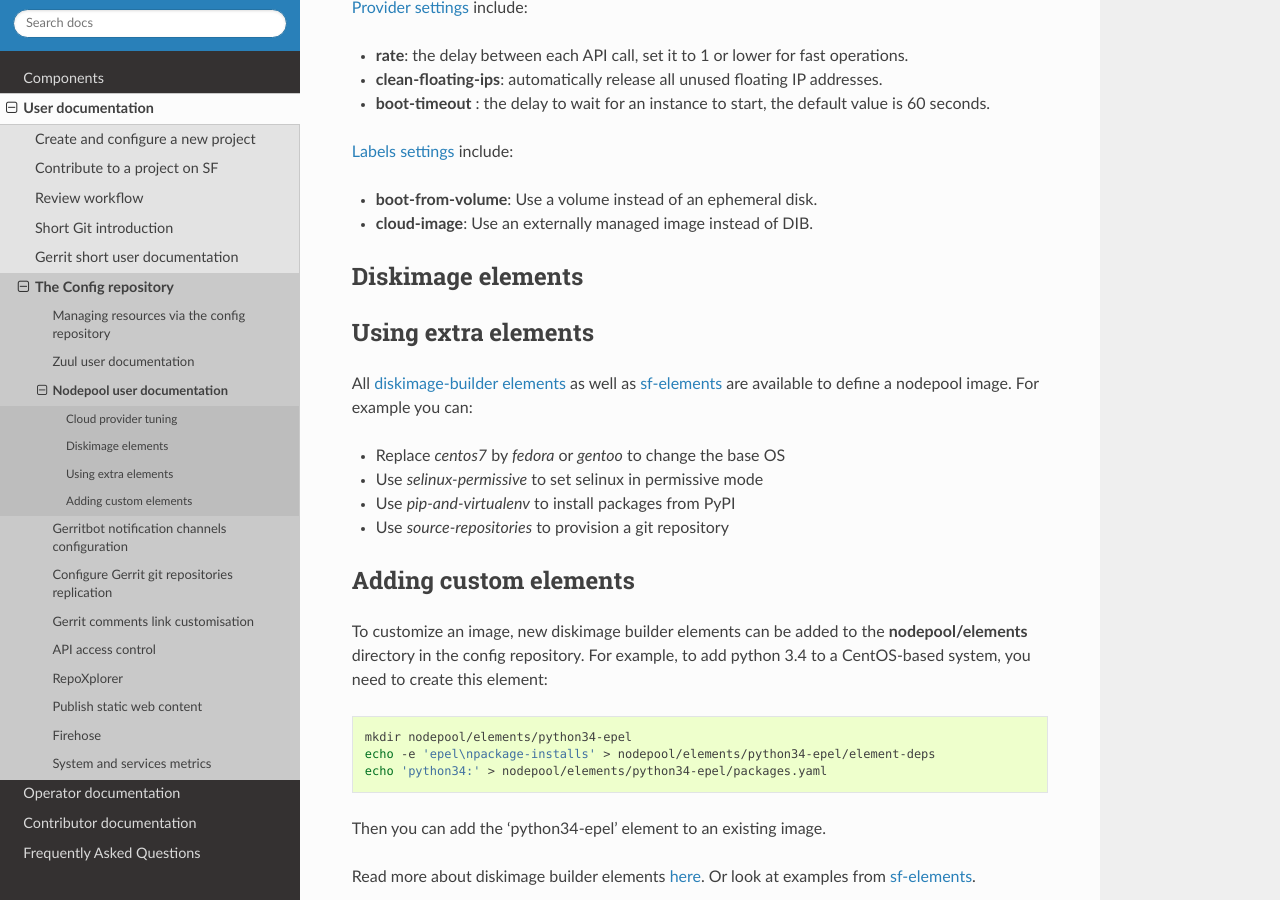
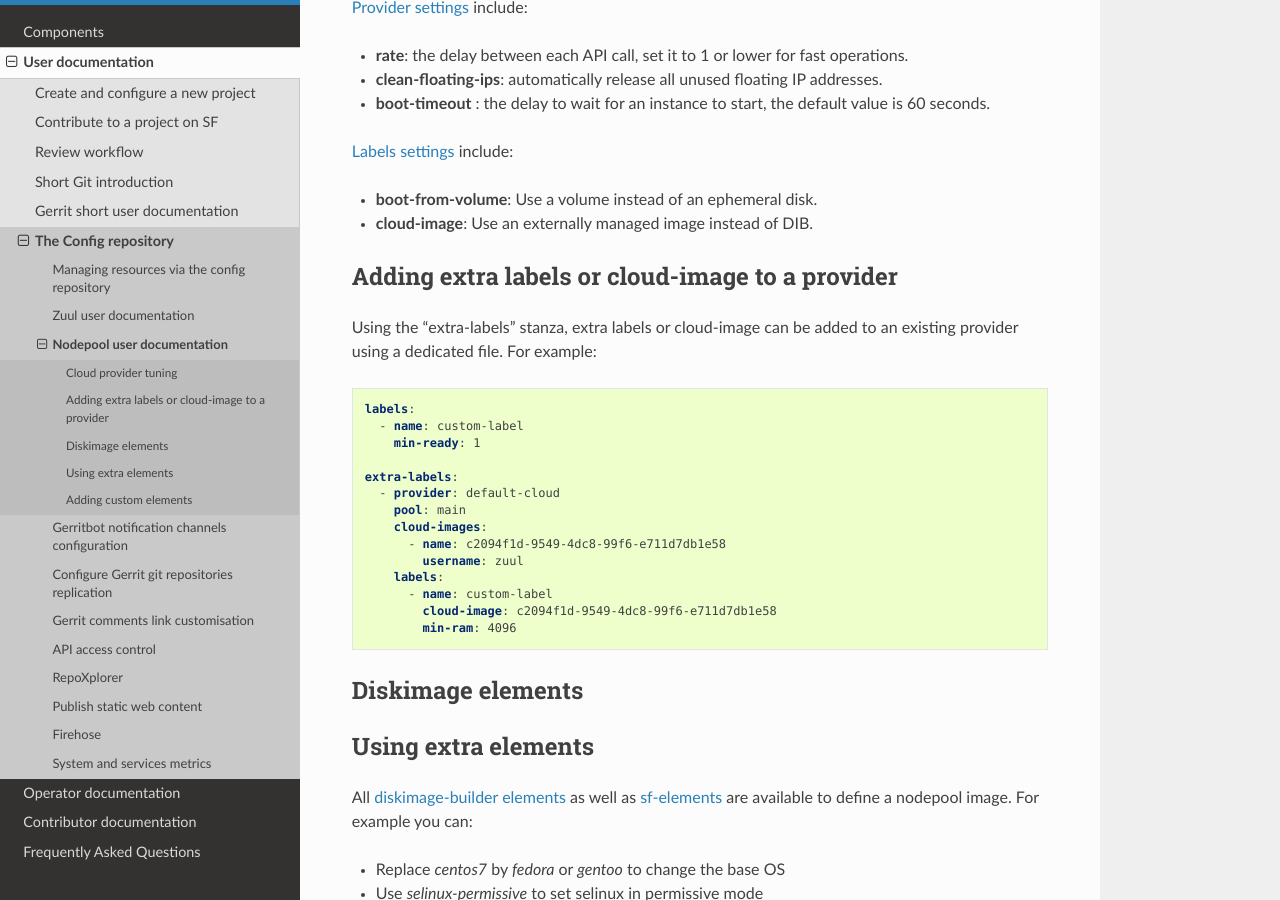
Before and after one commit to softwarefactory-project/sf-docs, a Sphinx documentation site: the page built from docs/user/nodepool_user.rst, in a window 1280 px wide and 900 px high, scrolled down 1100 px. Built offline with Sphinx 7.4.7 and the Read the Docs theme 2.0.0, drawn with Linux system fonts in a browser that asks for light colours.

Commit message:
zuul: fix secrets url
Also adds documentation about extra-labels

Change-Id: I6b50fec90767cca5b7695d9c5320f9a8b7a4340f

```diff
--- a/docs/user/nodepool_user.rst
+++ b/docs/user/nodepool_user.rst
@@ -73,6 +73,29 @@ include:
 * **boot-from-volume**: Use a volume instead of an ephemeral disk.
 * **cloud-image**: Use an externally managed image instead of DIB.
 
+Adding extra labels or cloud-image to a provider
+------------------------------------------------
+
+Using the "extra-labels" stanza, extra labels or cloud-image can be added to an
+existing provider using a dedicated file. For example:
+
+.. code-block:: yaml
+
+  labels:
+    - name: custom-label
+      min-ready: 1
+
+  extra-labels:
+    - provider: default-cloud
+      pool: main
+      cloud-images:
+        - name: c2094f1d-9549-4dc8-99f6-e711d7db1e58
+          username: zuul
+      labels:
+        - name: custom-label
+          cloud-image: c2094f1d-9549-4dc8-99f6-e711d7db1e58
+          min-ram: 4096
+
 
 Diskimage elements
 ------------------
--- a/docs/user/zuul_user.rst
+++ b/docs/user/zuul_user.rst
@@ -281,14 +281,14 @@ secret data. To fetch a project's public key:
 
 .. code-block:: bash
 
-  curl -O https://<fqdn>/zuul/keys/<tenant>/<project>.pub
+  curl -O https://<fqdn>/zuul/api/tenant/<tenant>/key/<project>.pub
 
 The *tools/encrypt_secret.py* tool, from the Zuul repository,
 can be used to create the YAML tree to be pushed in the project *.zuul.d/* directory.
 
 .. code-block:: bash
 
-  ./encrypt_secret.py --infile secret.data --outfile secret.yaml https://<fqdn>/zuul/keys/<tenant> <project>
+  ./encrypt_secret.py --infile secret.data --outfile secret.yaml https://<fqdn>/zuul/api/tenant/<tenant> <project>
 
 Then *<name>* and *<fieldname>* fields that are placeholders must be replaced in the
 generated *secret.yaml* file.
```
